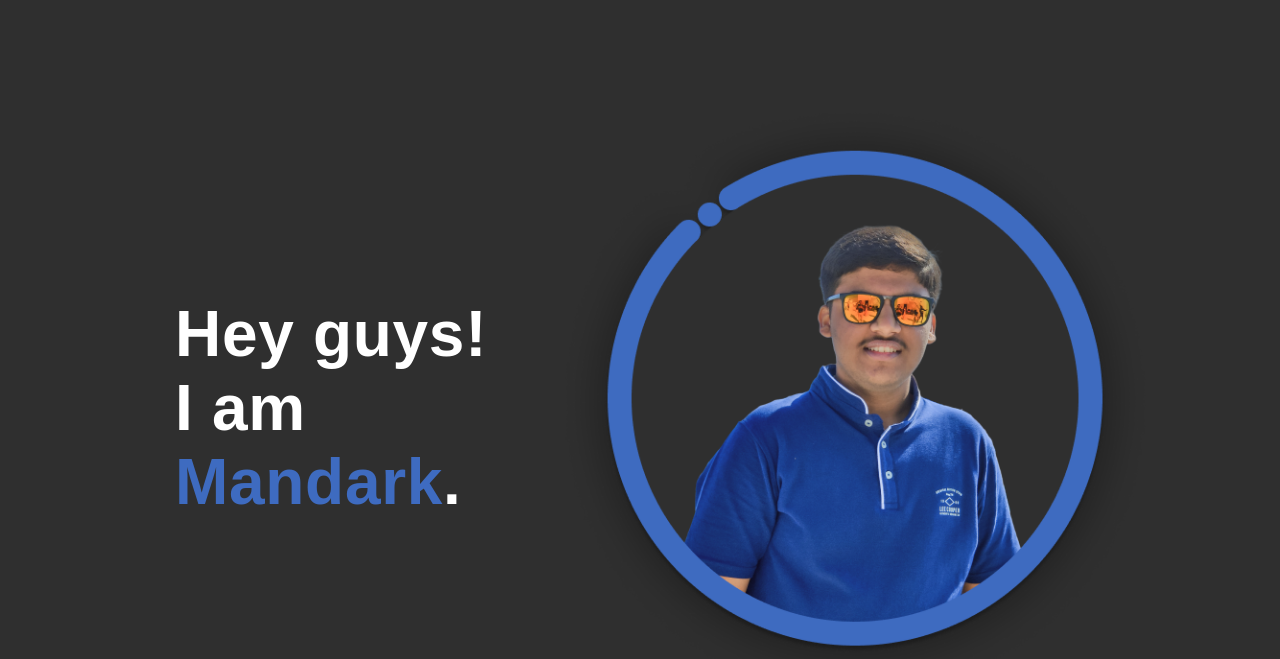
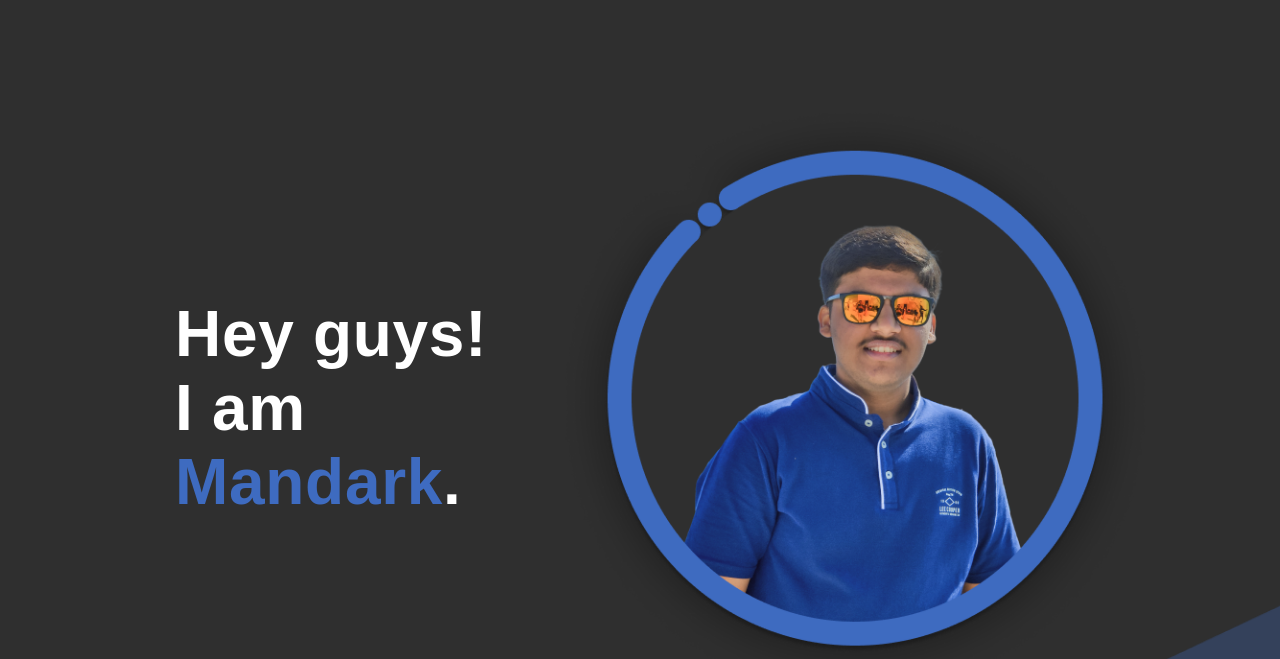
Before and after one commit to Mandark115/portfolio-site, a plain HTML site: page index.html in a window 1280 px wide. Shown: the part 139-798 px from the top of the page. Drawn offline with Linux system fonts and the light colour scheme.

Commit message:
background path edit

```diff
--- a/index.html
+++ b/index.html
@@ -8,7 +8,7 @@
     <link rel="stylesheet" href="styles.css">
     <link rel="icon" href="assets/logo.ico">
 </head>
-<body background="bgptrn.png">
+<body background="assets/bgptrn.png">
     <div class="navbar">
         <div class="logo">
             <img src="assets/new_pfp.png" alt="logo" class="krad">
```
